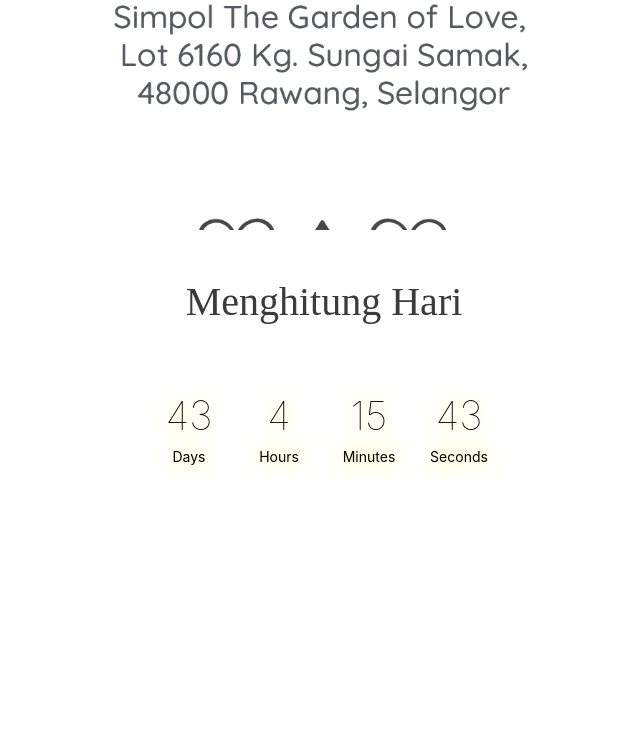
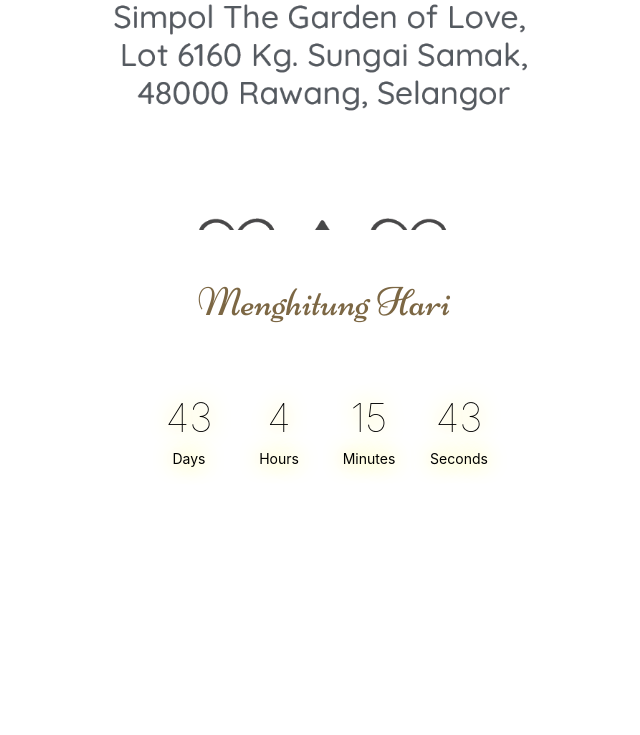
Before and after one commit to wadadrxs02/kadkawentest, a PHP site: page /home.html in a window 1280 px wide. Shown: the part 2090-2825 px from the top of the page, without its empty margins (316-956 px from the left). Before the commit the page ends 2562 px from the top, so only its background shows below. Run offline with PHP 8.4, Linux system fonts and the light colour scheme; some libraries are stand-ins or nearby versions.

Commit message:
new fresh clean

```diff
--- a/home.css
+++ b/home.css
@@ -1,3 +1,5 @@
+@import url("https://fonts.googleapis.com/css2?family=Niconne&display=swap");
+
 .cover-bg-1 {
   background-image: url(images/covers/girl.png);
 }
@@ -21,6 +23,16 @@
   background-repeat: no-repeat;
   background-position: center center;
   height: 200vh;
+  /* border-bottom:solid 1px rgba(255,255,255,0.05); */
+}
+
+.cover-class3 {
+  background-size: cover;
+  background-repeat: no-repeat;
+  background-position: center center;
+  height: 50vh;
+  margin-top: 10px;
+  margin-bottom: 20px;
   /* border-bottom:solid 1px rgba(255,255,255,0.05); */
 }
 
@@ -408,7 +420,7 @@
 .hari {
   font-family: "Niconne";
   font-size: 40px;
-  color: #3a3a3f;
+  color: #7c6744;
   text-align: center;
 }
 ul {
--- a/home.html
+++ b/home.html
@@ -32,11 +32,10 @@
                     <br>
                     <h3></h3>
                     <div class="timer-style" id="timer">
-
                     </div>
                 </div>
             </div>
-            <br><br>
+
         </div>
         <!--============END TIMER================-->
 
@@ -90,19 +89,12 @@
                     </button>
                 </div>
                 <div class="modal-body">
-                    <p style="color:brown; text-align: center;">Untuk mematuhi SOP Majlis Perkahwinan, tetamu
-                        diminta
-                        menjawab RSVP untuk
-                        tujuan rekod kehadiran
-                        dan menyusun slot masa
-                        kedatangan.</p>
+
                     <p style="text-align: center;">Sila jawab kehadiran anda di bawah dan memilih slot masa
-                        kehadiran
-                        anda SEBELUM 20 Februari
-                        2022. <br>
+                        kehadiran anda SEBELUM 20 Julai 2022. <br>
 
                         Please respond to your presence below and select the slot you would like to attend BEFORE 20
-                        February 2022.
+                        July 2022.
                     </p>
                     <form name="rsvpform">
                         <div class="formFieldWrap">
@@ -179,7 +171,7 @@
                         </div>
                         <div id="showcalendar">
                             <p style='text-align: center;'>Tambah di Kalendar</p>
-                            <a href='https://www.google.com/calendar/render?action=TEMPLATE&text=Walimatul+Urus+Zuliana+%26+Tarmimi&location=No+13%2C+Lrg+3%2C+Kg.+Permatang+Limau%2C+06500+Langgar%2C+Kedah&dates=20220227T033000Z%2F20220227T090000Z'
+                            <a href='https://www.google.com/calendar/render?action=TEMPLATE&text=Walimatul+Urus+Aimi+%26+Aiman&location=Simpol+The+Garden+of+Love%2C+Lot+6160+Kg.+Sungai+Samak+%28Off+Taman+Tun+Teja%2C+Batu+16%29%2C+48000+Rawang%2C+Selangor&dates=20220806T033000Z%2F20220805T200000Z'
                                 target="_blank">
                                 <img style='width: 40%;' src='images/button/GoogleCalendar.svg' class="imgcenter"></a>
                         </div>
```
